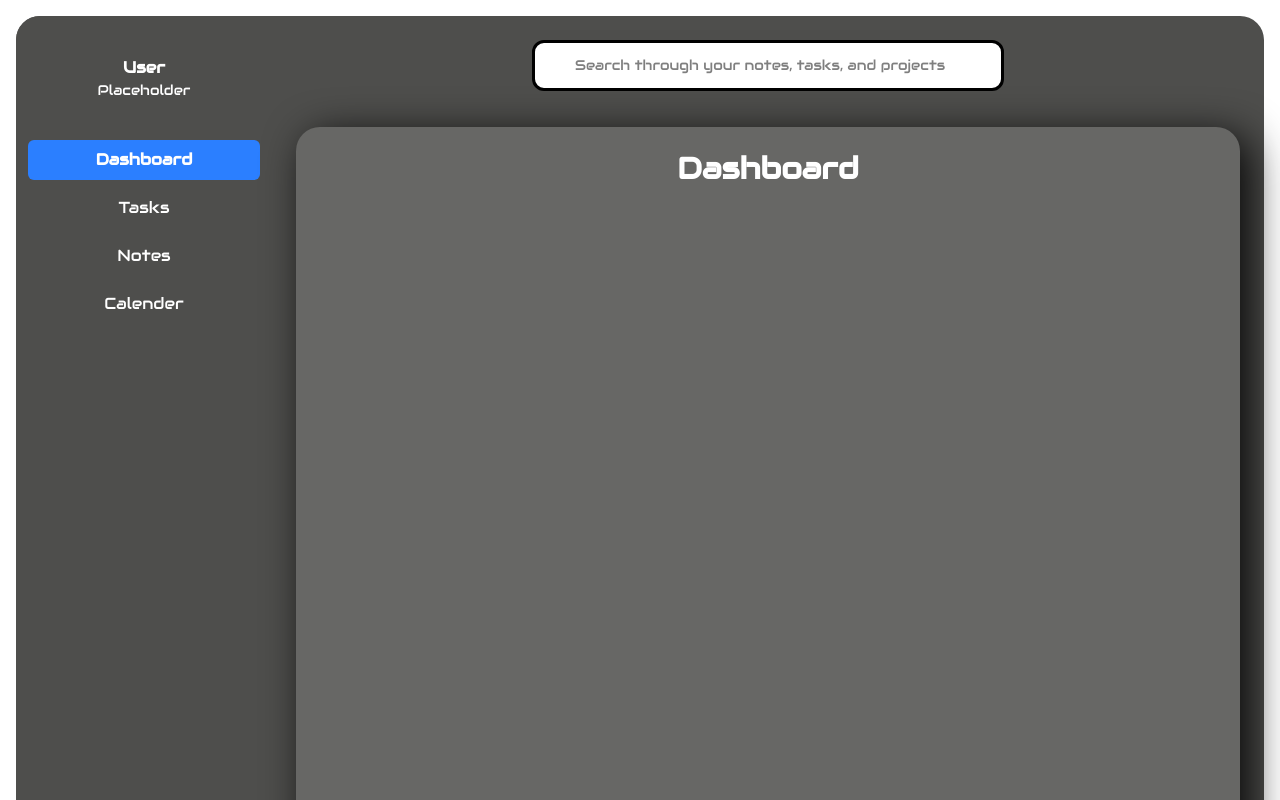
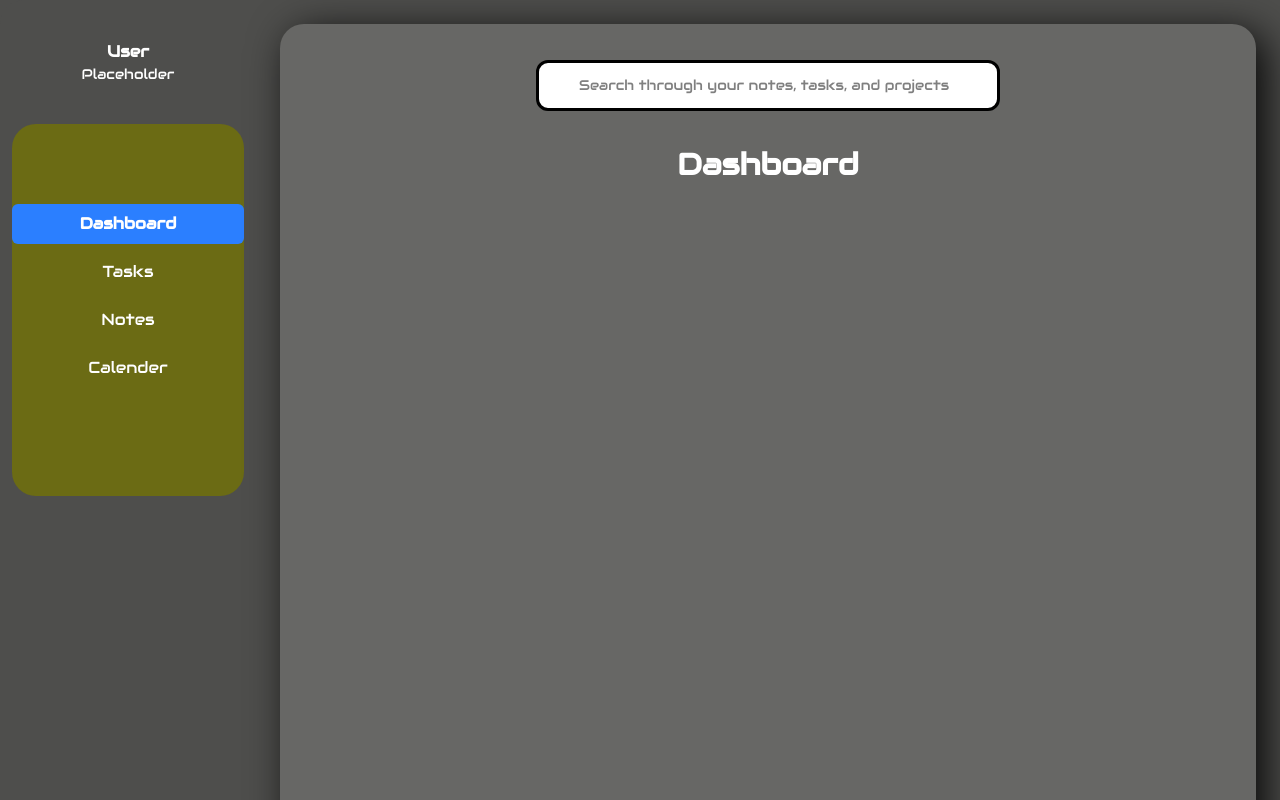
Before and after one commit to MahdinOhi/Avocado, a React (Vite) app in the folder frontend/: page / in a window 1280 px wide. Shown: the top 800 px of the page. Built offline with nearby package versions, Linux system fonts and the light colour scheme; some icons are missing.

Commit message:
added a div in sidebar

```diff
--- a/frontend/src/App.css
+++ b/frontend/src/App.css
@@ -2,9 +2,9 @@
 
 #root {
   max-width: 3000px;
-  height: 1000px;
+  height: 950px;
   margin: 0;
-  padding: 1rem;
+  padding: 0rem;
   text-align: center;
   font-family: 'Audiowide', sans-serif;
 }
--- a/frontend/src/components/Dashboard/HomeDashboard.jsx
+++ b/frontend/src/components/Dashboard/HomeDashboard.jsx
@@ -5,11 +5,11 @@ import Searchbar from "../Layout/Searchbar";
 
 export default function Dashboard() {
   return (
-    <div className="flex h-[920px] rounded-3xl bg-[#4e4e4c]">
+    <div className="flex h-[960px]  bg-[#4e4e4c]">
       <Sidebar />
       <main className="flex-1 p-6">
-        <Searchbar />
         <div className="bg-[#676765] rounded-3xl p-6 shadow-[10px_8px_40px_rgba(0,0,0,0.9)] h-full">
+           <Searchbar />
           <h1 className="text-3xl text-white font-bold mb-4">Dashboard</h1>
         </div>
       </main>
--- a/frontend/src/components/Dashboard/Sidebar.jsx
+++ b/frontend/src/components/Dashboard/Sidebar.jsx
@@ -14,7 +14,7 @@ export default function Sidebar() {
           <p className="text-sm text-white">Placeholder</p>
         </div>
 
-        <nav className="mt-4 space-y-2">
+        <nav className="mt-4 space-y-2 rounded-3xl bg-[#6b6b14] h-full pt-20">
           <SidebarLink text="Dashboard" to="/" active={location.pathname === "/"} />
           <SidebarLink text="Tasks" to="/tasks" active={location.pathname === "/tasks"} />
           <SidebarLink text="Notes" to="/notes" active={location.pathname === "/notes"} />
--- a/frontend/src/components/Layout/Searchbar.jsx
+++ b/frontend/src/components/Layout/Searchbar.jsx
@@ -12,8 +12,8 @@ const Searchbar = ({ onSearch }) => {
     };
 
     return (
-        <div style={{ marginBottom: '2.25rem', width: '50%', position: 'relative', marginLeft: 'auto', marginRight: 'auto' }}>
-            <div style={{ position: 'absolute', left: '10px', top: '50%', transform: 'translateY(-50%)', color: 'gray' }}>
+        <div style={{ marginBottom: '2.25rem', width: '50%', position: 'relative', marginLeft: 'auto', marginRight: 'auto', marginTop:'12px' }}>
+            <div style={{ position: 'absolute', left: '12px', top: '50%', transform: 'translateY(-50%)', color: 'gray' }}>
                 <SearchIcon />
             </div>
             <input
```
